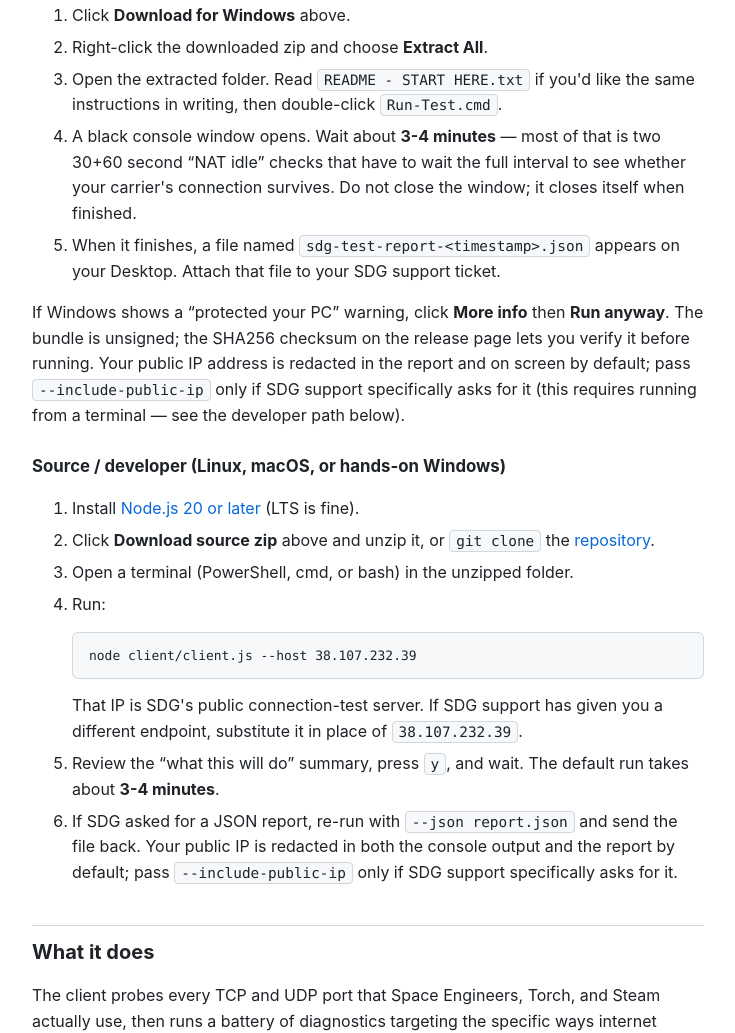
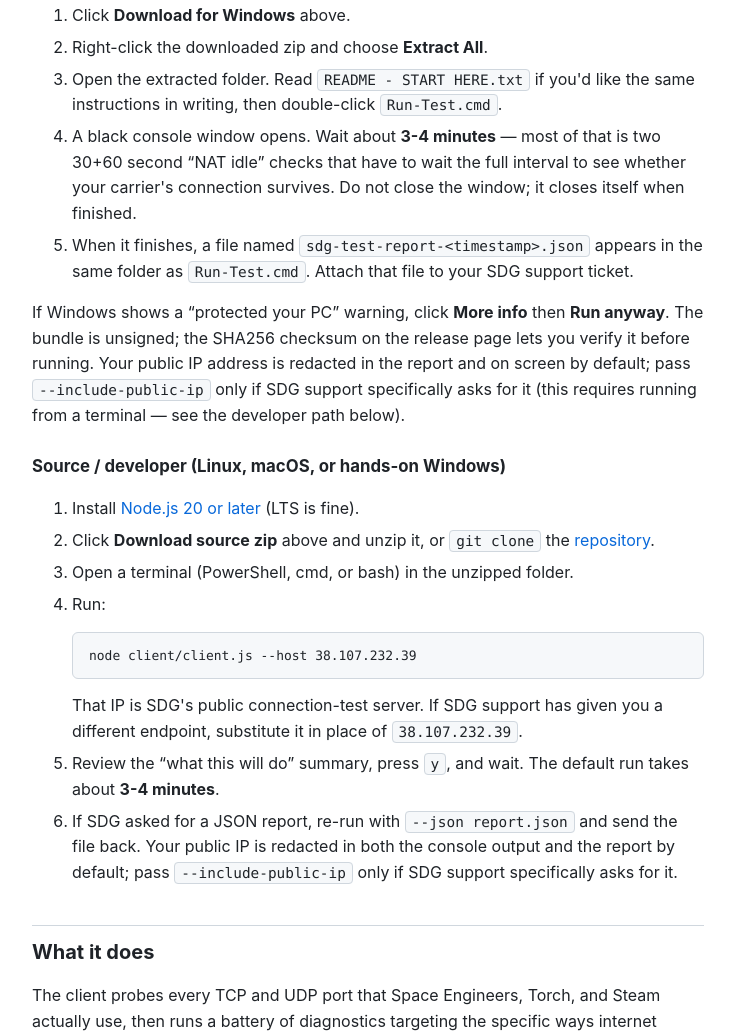
Before and after one commit to williamdemarigny/sdg-connection-test, a plain HTML site: page index.html in a window 1280 px wide. Shown: the part 711-1744 px from the top of the page, without its empty margins (272-1007 px from the left). Drawn offline with Linux system fonts and the light colour scheme.

Commit message:
gh-pages: report lands next to Run-Test.cmd, not on Desktop
Matches the Run-Test.cmd fix on main: the bundled launcher now writes
the report into its own folder (sidesteps OneDrive Known Folder Move
breaking the old %USERPROFILE%\Desktop path). Update the easy-install
step on the landing page so the docs match what the next bundle build
will produce.

```diff
--- a/index.html
+++ b/index.html
@@ -193,7 +193,7 @@
       <li>Right-click the downloaded zip and choose <strong>Extract All</strong>.</li>
       <li>Open the extracted folder. Read <code>README - START HERE.txt</code> if you'd like the same instructions in writing, then double-click <code>Run-Test.cmd</code>.</li>
       <li>A black console window opens. Wait about <strong>3-4 minutes</strong> &mdash; most of that is two 30+60 second &ldquo;NAT idle&rdquo; checks that have to wait the full interval to see whether your carrier's connection survives. Do not close the window; it closes itself when finished.</li>
-      <li>When it finishes, a file named <code>sdg-test-report-&lt;timestamp&gt;.json</code> appears on your Desktop. Attach that file to your SDG support ticket.</li>
+      <li>When it finishes, a file named <code>sdg-test-report-&lt;timestamp&gt;.json</code> appears in the same folder as <code>Run-Test.cmd</code>. Attach that file to your SDG support ticket.</li>
     </ol>
     <p>If Windows shows a &ldquo;protected your PC&rdquo; warning, click <strong>More info</strong> then <strong>Run anyway</strong>. The bundle is unsigned; the SHA256 checksum on the release page lets you verify it before running. Your public IP address is redacted in the report and on screen by default; pass <code>--include-public-ip</code> only if SDG support specifically asks for it (this requires running from a terminal &mdash; see the developer path below).</p>
 
```
